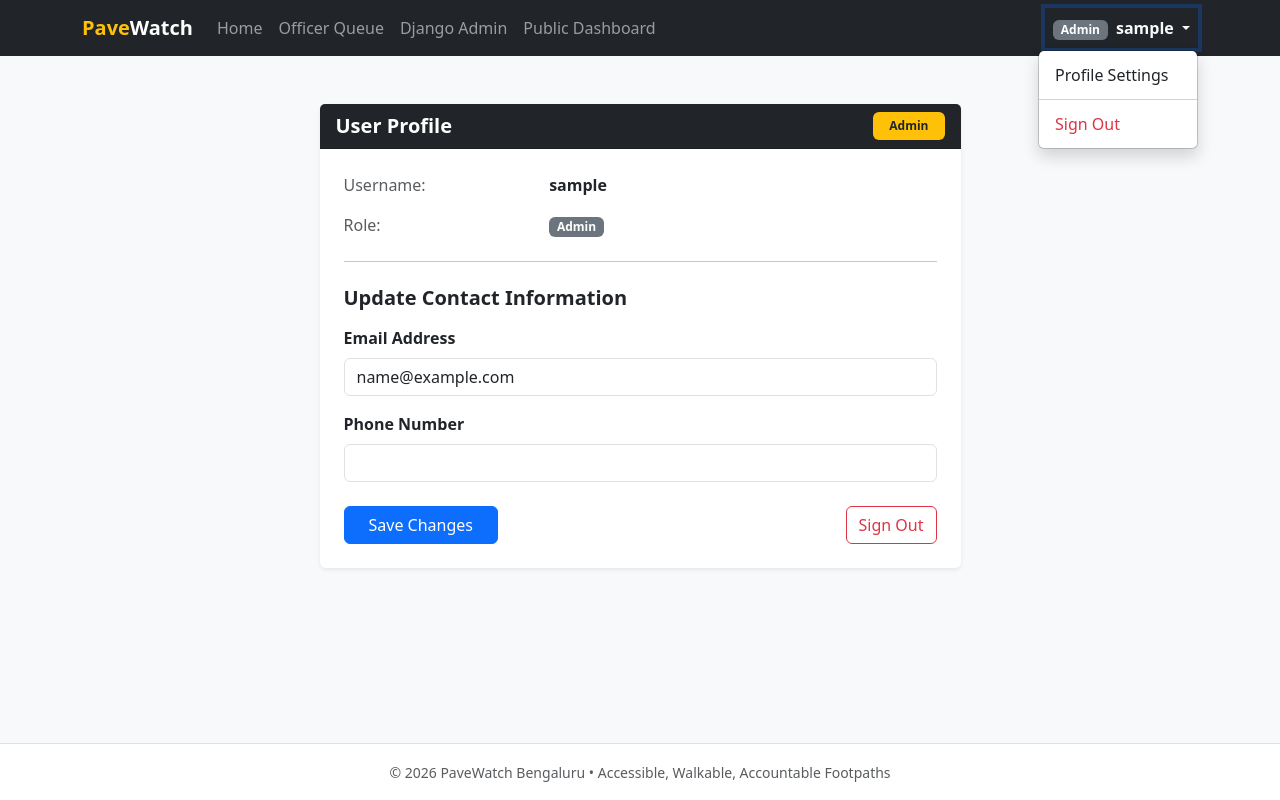
After one commit to NSanchita08/PaveWatch, a Django app: page /profile/ in a window 1280 px wide, after a click that opens the changed part. The commit adds this page. Run offline with Django 5.2, Linux system fonts and the light colour scheme; the visitor is signed in with stand-in values (Sample User, id 1).

Commit message:
Step 3: Authentication and roles

```diff
--- /dev/null
+++ b/accounts/forms.py
@@ -0,0 +1,63 @@
+from django import forms
+from django.contrib.auth import get_user_model
+from django.contrib.auth.password_validation import validate_password
+from django.core.exceptions import ValidationError
+
+User = get_user_model()
+
+class UserRegistrationForm(forms.ModelForm):
+    password = forms.CharField(
+        widget=forms.PasswordInput(attrs={"class": "form-control", "placeholder": "Create a password"}),
+        label="Password",
+        help_text="Choose a strong password."
+    )
+    password_confirm = forms.CharField(
+        widget=forms.PasswordInput(attrs={"class": "form-control", "placeholder": "Confirm your password"}),
+        label="Confirm Password"
+    )
+
+    class Meta:
+        model = User
+        fields = ("username", "email", "phone")
+        widgets = {
+            "username": forms.TextInput(attrs={"class": "form-control", "placeholder": "Enter username"}),
+            "email": forms.EmailInput(attrs={"class": "form-control", "placeholder": "name@example.com"}),
+            "phone": forms.TextInput(attrs={"class": "form-control", "placeholder": "e.g. 9876543210"}),
+        }
+
+    def clean_email(self):
+        email = self.cleaned_data.get("email")
+        if not email:
+            raise ValidationError("Email address is required.")
+        if User.objects.filter(email=email).exists():
+            raise ValidationError("A user with that email already exists.")
+        return email
+
+    def clean(self):
+        cleaned_data = super().clean()
+        password = cleaned_data.get("password")
+        password_confirm = cleaned_data.get("password_confirm")
+
+        if password and password_confirm:
+            if password != password_confirm:
+                self.add_error("password_confirm", "Passwords do not match.")
+            else:
+                validate_password(password)
+        return cleaned_data
+
+    def save(self, commit=True):
+        user = super().save(commit=False)
+        user.set_password(self.cleaned_data["password"])
+        user.role = User.Role.CITIZEN  # Registration is always CITIZEN
+        if commit:
+            user.save()
+        return user
+
+class UserProfileForm(forms.ModelForm):
+    class Meta:
+        model = User
+        fields = ("email", "phone")
+        widgets = {
+            "email": forms.EmailInput(attrs={"class": "form-control"}),
+            "phone": forms.TextInput(attrs={"class": "form-control"}),
+        }
--- /dev/null
+++ b/accounts/urls.py
@@ -0,0 +1,10 @@
+from django.urls import path
+from django.contrib.auth.views import LoginView
+from . import views
+
+urlpatterns = [
+    path("register/", views.register, name="register"),
+    path("login/", LoginView.as_view(template_name="accounts/login.html"), name="login"),
+    path("logout/", views.user_logout, name="logout"),
+    path("profile/", views.profile, name="profile"),
+]
--- /dev/null
+++ b/accounts/views.py
@@ -0,0 +1,36 @@
+from django.shortcuts import render, redirect
+from django.contrib.auth import login, logout
+from django.contrib.auth.decorators import login_required
+from django.contrib import messages
+from .forms import UserRegistrationForm, UserProfileForm
+
+def register(request):
+    if request.user.is_authenticated:
+        return redirect("home")
+    if request.method == "POST":
+        form = UserRegistrationForm(request.POST)
+        if form.is_valid():
+            user = form.save()
+            login(request, user)
+            messages.success(request, f"Welcome to PaveWatch, {user.username}! Your account has been created.")
+            return redirect("home")
+    else:
+        form = UserRegistrationForm()
+    return render(request, "accounts/register.html", {"form": form})
+
+@login_required
+def profile(request):
+    if request.method == "POST":
+        form = UserProfileForm(request.POST, instance=request.user)
+        if form.is_valid():
+            form.save()
+            messages.success(request, "Your profile details have been updated.")
+            return redirect("profile")
+    else:
+        form = UserProfileForm(instance=request.user)
+    return render(request, "accounts/profile.html", {"form": form})
+
+def user_logout(request):
+    logout(request)
+    messages.info(request, "You have been logged out.")
+    return redirect("home")
--- a/config/urls.py
+++ b/config/urls.py
@@ -1,8 +1,15 @@
 from django.contrib import admin
-from django.urls import path
+from django.urls import path, include
 from django.views.generic import TemplateView
+from accounts import views as account_views
+from django.contrib.auth.views import LoginView
 
 urlpatterns = [
     path('admin/', admin.site.urls),
     path('', TemplateView.as_view(template_name='home.html'), name='home'),
+    path('accounts/', include('accounts.urls')),
+    path('login/', LoginView.as_view(template_name='accounts/login.html'), name='login'),
+    path('logout/', account_views.user_logout, name='logout'),
+    path('profile/', account_views.profile, name='profile'),
+    path('', include('reports.urls')),
 ]
--- /dev/null
+++ b/reports/urls.py
@@ -0,0 +1,7 @@
+from django.urls import path
+from . import views
+
+urlpatterns = [
+    path("officer/", views.officer_queue, name="officer_queue"),
+    path("officer/r/<int:report_id>/", views.officer_manage_report, name="officer_manage_report"),
+]
--- /dev/null
+++ b/templates/accounts/profile.html
@@ -0,0 +1,62 @@
+{% extends "base.html" %}
+
+{% block title %}My Profile | PaveWatch{% endblock %}
+
+{% block content %}
+<div class="row justify-content-center my-4">
+  <div class="col-md-7">
+    <div class="card shadow-sm border-0 mb-4">
+      <div class="card-header bg-dark text-white d-flex justify-content-between align-items-center">
+        <h5 class="mb-0 fw-bold">User Profile</h5>
+        <span class="badge bg-warning text-dark px-3 py-2 fw-semibold">{{ user.get_role_display }}</span>
+      </div>
+      <div class="card-body p-4">
+        <div class="row mb-3">
+          <div class="col-sm-4 text-muted">Username:</div>
+          <div class="col-sm-8 fw-semibold">{{ user.username }}</div>
+        </div>
+        <div class="row mb-3">
+          <div class="col-sm-4 text-muted">Role:</div>
+          <div class="col-sm-8"><span class="badge bg-secondary">{{ user.get_role_display }}</span></div>
+        </div>
+        {% if user.ward %}
+          <div class="row mb-3">
+            <div class="col-sm-4 text-muted">Assigned Ward:</div>
+            <div class="col-sm-8 fw-semibold">{{ user.ward.name }} (Zone: {{ user.ward.zone }})</div>
+          </div>
+        {% elif user.zone %}
+          <div class="row mb-3">
+            <div class="col-sm-4 text-muted">Assigned Zone:</div>
+            <div class="col-sm-8 fw-semibold">{{ user.zone }}</div>
+          </div>
+        {% endif %}
+        {% if user.role == "CITIZEN" %}
+          <div class="row mb-3">
+            <div class="col-sm-4 text-muted">Citizen Points:</div>
+            <div class="col-sm-8 fw-bold text-success">{{ user.points }} pts</div>
+          </div>
+        {% endif %}
+
+        <hr class="my-4">
+
+        <h5 class="fw-bold mb-3">Update Contact Information</h5>
+        <form method="post" action="{% url 'profile' %}">
+          {% csrf_token %}
+          <div class="mb-3">
+            <label for="{{ form.email.id_for_label }}" class="form-label fw-semibold">Email Address</label>
+            {{ form.email }}
+          </div>
+          <div class="mb-3">
+            <label for="{{ form.phone.id_for_label }}" class="form-label fw-semibold">Phone Number</label>
+            {{ form.phone }}
+          </div>
+          <div class="d-flex justify-content-between align-items-center mt-4">
+            <button type="submit" class="btn btn-primary px-4">Save Changes</button>
+            <a href="{% url 'logout' %}" class="btn btn-outline-danger">Sign Out</a>
+          </div>
+        </form>
+      </div>
+    </div>
+  </div>
+</div>
+{% endblock %}
--- a/templates/base.html
+++ b/templates/base.html
@@ -10,7 +10,7 @@
   {% block extra_css %}{% endblock %}
 </head>
 <body class="bg-light d-flex flex-column min-vh-100">
-  <nav class="navbar navbar-expand-lg navbar-dark bg-dark">
+  <nav class="navbar navbar-expand-lg navbar-dark bg-dark sticky-top">
     <div class="container">
       <a class="navbar-brand fw-bold" href="{% url 'home' %}">
         <span class="text-warning">Pave</span>Watch
@@ -23,15 +23,49 @@
           <li class="nav-item">
             <a class="nav-link" href="{% url 'home' %}">Home</a>
           </li>
+          {% if user.is_authenticated %}
+            {% if user.role == "CITIZEN" %}
+              <li class="nav-item">
+                <a class="nav-link" href="/report/new/">Report Obstruction</a>
+              </li>
+              <li class="nav-item">
+                <a class="nav-link" href="/my/">My Reports</a>
+              </li>
+            {% endif %}
+            {% if user.role == "OFFICER" or user.role == "SUPERVISOR" or user.role == "ADMIN" %}
+              <li class="nav-item">
+                <a class="nav-link" href="{% url 'officer_queue' %}">Officer Queue</a>
+              </li>
+            {% endif %}
+            {% if user.role == "ADMIN" %}
+              <li class="nav-item">
+                <a class="nav-link" href="{% url 'admin:index' %}">Django Admin</a>
+              </li>
+            {% endif %}
+          {% endif %}
+          <li class="nav-item">
+            <a class="nav-link" href="/dashboard/">Public Dashboard</a>
+          </li>
         </ul>
-        <ul class="navbar-nav ms-auto mb-2 mb-lg-0">
+        <ul class="navbar-nav ms-auto mb-2 mb-lg-0 align-items-center">
           {% if user.is_authenticated %}
-            <li class="nav-item">
-              <span class="navbar-text me-3">Logged in as <strong>{{ user.username }}</strong></span>
+            <li class="nav-item dropdown">
+              <a class="nav-link dropdown-toggle text-light" href="#" id="userDropdown" role="button" data-bs-toggle="dropdown" aria-expanded="false">
+                <span class="badge bg-secondary me-1">{{ user.get_role_display }}</span>
+                <strong>{{ user.username }}</strong>
+              </a>
+              <ul class="dropdown-menu dropdown-menu-end shadow" aria-labelledby="userDropdown">
+                <li><a class="dropdown-item" href="{% url 'profile' %}">Profile Settings</a></li>
+                <li><hr class="dropdown-divider"></li>
+                <li><a class="dropdown-item text-danger" href="{% url 'logout' %}">Sign Out</a></li>
+              </ul>
             </li>
           {% else %}
             <li class="nav-item">
-              <span class="navbar-text">Welcome, Citizen</span>
+              <a class="nav-link" href="{% url 'login' %}">Sign In</a>
+            </li>
+            <li class="nav-item ms-lg-2">
+              <a class="btn btn-warning btn-sm fw-semibold text-dark px-3" href="{% url 'register' %}">Register</a>
             </li>
           {% endif %}
         </ul>
```
Also changed, not shown: PROJECT_MEMORY.md (+7 -3 lines), accounts/permissions.py (added, +15 -0 lines), reports/services.py (added, +16 -0 lines), reports/views.py (added, +17 -0 lines), templates/403.html (added, +22 -0 lines), templates/accounts/login.html (added, +42 -0 lines), templates/accounts/register.html (added, +65 -0 lines), templates/officer/manage.html (added, +7 -0 lines), templates/officer/queue.html (added, +8 -0 lines), tests/test_permissions.py (added, +106 -0 lines).
